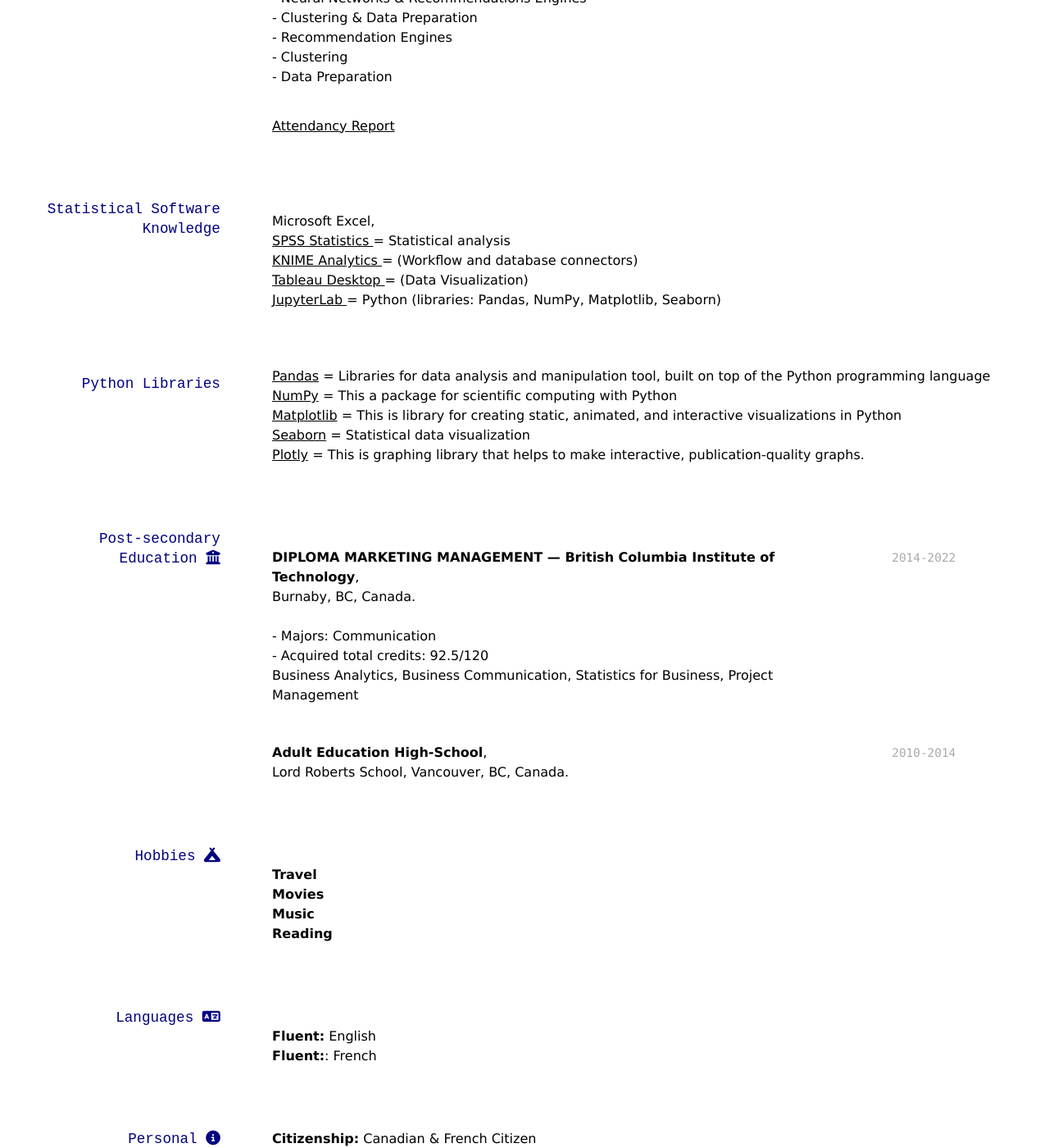
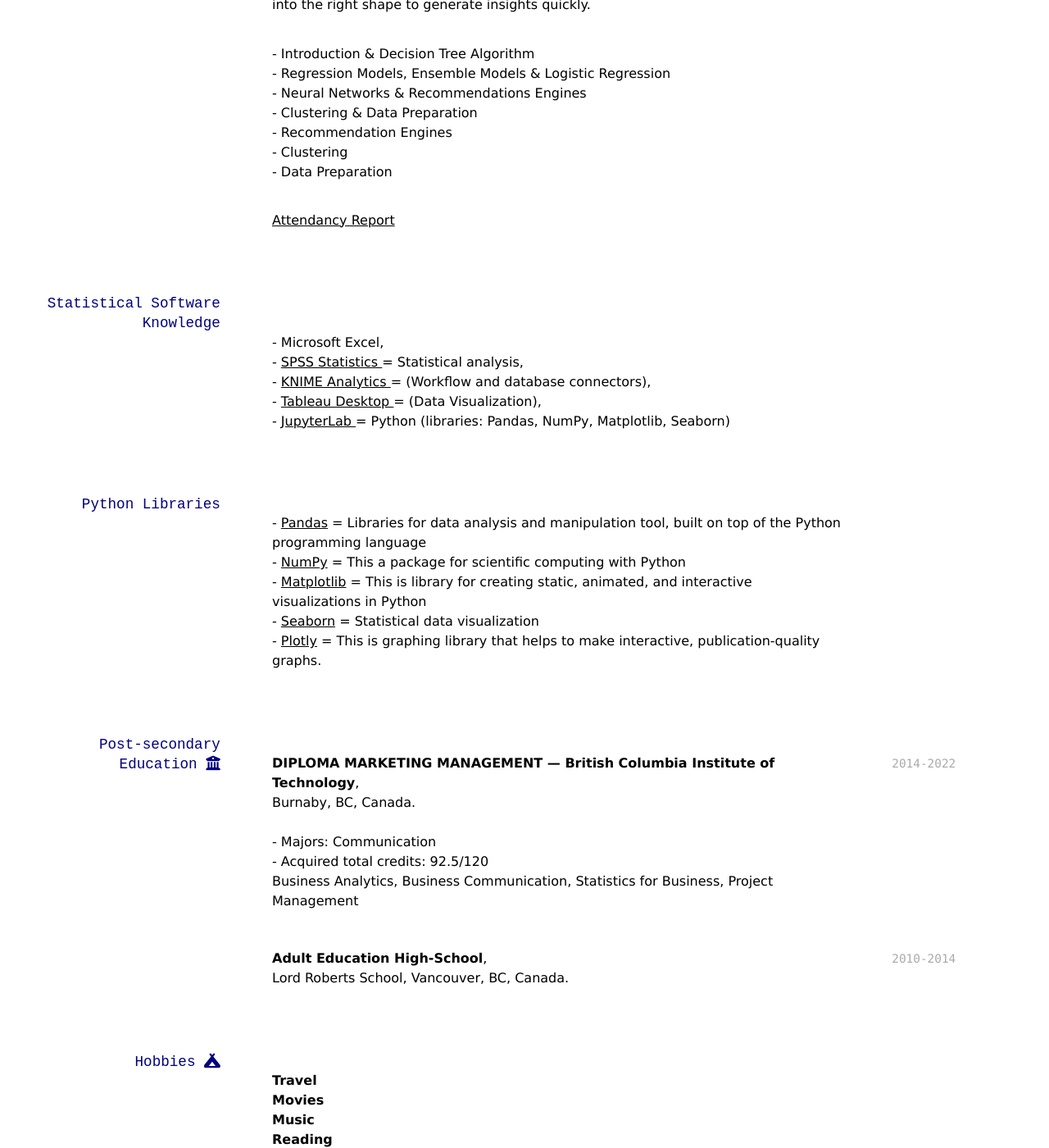
Before and after one commit to s-earnest/resume, a Jekyll site: the page built from index.md, in a window 1280 px wide and 1400 px high, scrolled down 8707 px. Shown: the whole window at 82% size. Built offline with Jekyll 4.4.1, drawn with Linux system fonts in a browser that asks for light colours; nearby versions of some CDN libraries; a style sheet for code colours, icons or effects is not loaded; some of the changed text lies outside the part shown.

Commit message:
20241214 055958

```diff
--- a/index.md
+++ b/index.md
@@ -28,7 +28,7 @@ I want to work, for the best, with the best and help them be the best...
 <i class="fas fa-globe-asia"></i>  Canada <br/>
 <i class="fas fa-laptop-house"></i>  **Working 99% remotely since 2019**<br/>
 
-<i class="fas fa-at"></i>  <a href="mailto:s.ernest@gmx.us"> s.ernest at gmx dot us</a> <br>
+<i class="fas fa-at"></i>  <a href="mailto:s.ernest@gmx.us"> s dot ernest at gmx dot us</a> <br>
 
 
 
@@ -441,18 +464,18 @@ Additionally, this course introduces additional tools for reporting. You will le
 
 ## Statistical Software Knowledge
 
-  - Microsoft Excel,
-  - [ SPSS Statistics ]( https://www.ibm.com/products/spss-statistics ){:target="_blank"} = Statistical analysis
-  - [ KNIME Analytics ]( https://www.knime.com/knime-analytics-platform ){:target="_blank"} = (Workflow and database connectors)
-  - [ Tableau Desktop ]( https://www.tableau.com/products/desktop ){:target="_blank"} = (Data Visualization)
-  - [ JupyterLab ]( https://jupyterlab.readthedocs.io/en/stable/index.html ){:target="_blank"} = Python (libraries: Pandas, NumPy, Matplotlib, Seaborn)
+<br>  - Microsoft Excel,
+<br>  - [ SPSS Statistics ]( https://www.ibm.com/products/spss-statistics ){:target="_blank"} = Statistical analysis,
+<br>  - [ KNIME Analytics ]( https://www.knime.com/knime-analytics-platform ){:target="_blank"} = (Workflow and database connectors),
+<br>  - [ Tableau Desktop ]( https://www.tableau.com/products/desktop ){:target="_blank"} = (Data Visualization),
+<br>  - [ JupyterLab ]( https://jupyterlab.readthedocs.io/en/stable/index.html ){:target="_blank"} = Python (libraries: Pandas, NumPy, Matplotlib, Seaborn)
 
 ## Python Libraries
-  - [Pandas](https://numpy.org/){:target="_blank"}  = Libraries for data analysis and manipulation tool, built on top of the Python programming language
-  - [NumPy](https://numpy.org/){:target="_blank"} = This a package for scientific computing with Python
-  - [Matplotlib](https://matplotlib.org/){:target="_blank"} = This is library for creating static, animated, and interactive visualizations in Python
-  - [Seaborn](https://seaborn.pydata.org/){:target="_blank"} = Statistical data visualization
-  - [Plotly](https://plotly.com/python/){:target="_blank"} = This is graphing library that helps to make interactive, publication-quality graphs.
+<br>  - [Pandas]( https://pandas.pydata.org/docs/ ){:target="_blank"}  = Libraries for data analysis and manipulation tool, built on top of the Python programming language
+<br>  - [NumPy]( https://numpy.org/ ){:target="_blank"} = This a package for scientific computing with Python
+<br>  - [Matplotlib]( https://matplotlib.org/ ){:target="_blank"} = This is library for creating static, animated, and interactive visualizations in Python
+<br>  - [Seaborn]( https://seaborn.pydata.org/ ){:target="_blank"} = Statistical data visualization
+<br>  - [Plotly]( https://plotly.com/python/ ){:target="_blank"} = This is graphing library that helps to make interactive, publication-quality graphs.
 
 
 
@@ -497,20 +520,20 @@ Additionally, this course introduces additional tools for reporting. You will le
 
 ## Personal <i class="fas fa-info-circle"></i>
 
-**Citizenship:** Canadian & French Citizen
+<br> **Citizenship:** Canadian & French
+<br> **Clearances:** n/a
 
-**Clearances:** n/a
 
 ## References <i class="fas fa-user-friends"></i>
 
-**Available on request only ...**
+<br> **Available on request only ...**
 
 
 
 
 ## Contact <i class="fas fa-phone"></i>
 
-Have a question? Feel free to send an [email](mailto:s.ernest@gmx.us) or if you prefer a virtual [meeting]( https://calendly.com/s-earnest/15min ){:target="_blank"}
+<br> Have a question? Feel free to send an [email](mailto:s.ernest@gmx.us) or if you prefer a virtual [meeting]( https://calendly.com/s-earnest/15min ){:target="_blank"}
 
 
 
```
Also changed, not shown: other parts of index.md (+30 -7 lines).
